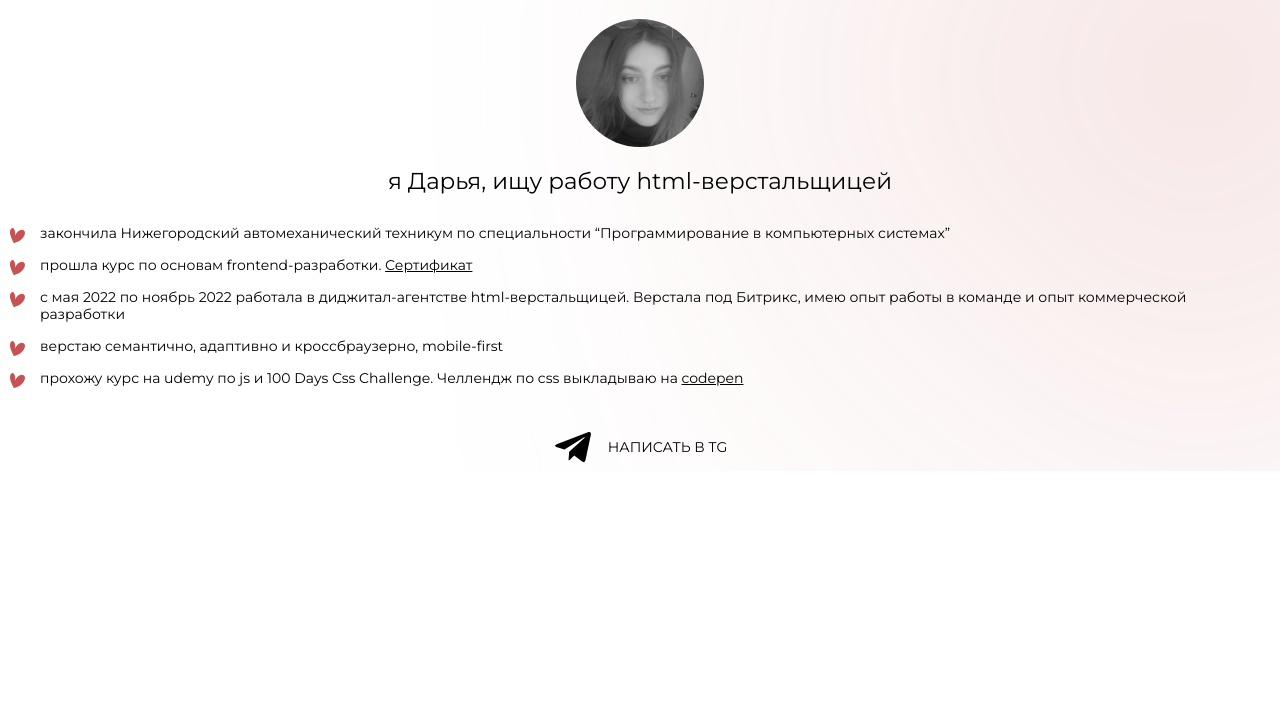
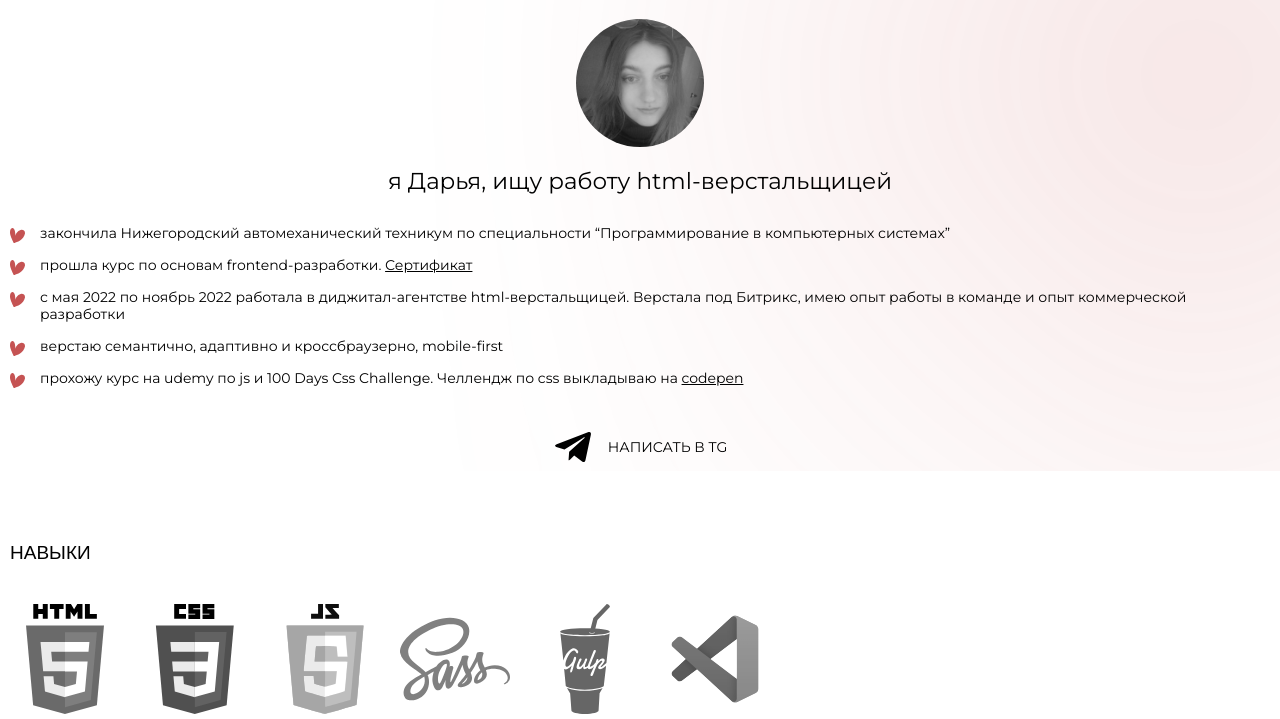
Before and after one commit to forst09/portfolio, a website: page src/index.html in a window 1280 px wide. Shown: the part 81-800 px from the top of the page. Drawn offline with nearby package versions, Linux system fonts and the light colour scheme; some packages are replaced by stand-ins of ours; files that its build step writes are made by us from their sources; a script that the page names is missing; a web font is replaced by a local one.

Commit message:
add skills and styles

```diff
--- a/gulp/version.json
+++ b/gulp/version.json
@@ -1,3 +1,3 @@
 {
-    "main": "20230318175747"
+    "main": "20230318182631"
 }
--- a/src/index.html
+++ b/src/index.html
@@ -7,6 +7,7 @@
 
 <body>
     @@include('html/header.html',{})
+    <!-- start main  -->
     <main class="main">
         <div class="wrapper">
             <div class="main__wrapper">
@@ -43,6 +44,37 @@
             </div>
         </div>
     </main>
+    <!-- end main  -->
+
+    <!-- start skills -->
+    <section class="skills">
+        <div class="wrapper">
+            <h2 class="title-medium">навыки</h2>
+        </div>
+        <div class="wrapper scroll">
+            <div class="scroll__wrapper skills__scroll">
+                <div class="img__wrapper skills__item">
+                    <img src="img/skills/html.svg" alt="html">
+                </div>
+                <div class="img__wrapper skills__item">
+                    <img src="img/skills/css.svg" alt="css">
+                </div>
+                <div class="img__wrapper skills__item">
+                    <img src="img/skills/js.svg" alt="js">
+                </div>
+                <div class="img__wrapper skills__item">
+                    <img src="img/skills/sass.svg" alt="scss">
+                </div>
+                <div class="img__wrapper skills__item">
+                    <img src="img/skills/gulp.svg" alt="gulp">
+                </div>
+                <div class="img__wrapper skills__item">
+                    <img src="img/skills/vs.svg" alt="vscode">
+                </div>
+            </div>
+        </div>
+    </section>
+    <!-- end skills -->
     @@include('html/footer.html',{})
 
     @@include('html/mobile-menu.html',{})
--- a/src/scss/style.scss
+++ b/src/scss/style.scss
@@ -47,6 +47,33 @@ svg {
 
 .not-scroll {
     overflow-y: hidden;
+}
+
+.img__wrapper {
+    display: flex;
+    align-items: center;
+    justify-content: center;
+
+    img {
+        width: 100%;
+        height: 100%;
+        object-fit: cover;
+    }
+}
+
+
+.scroll {
+    overflow-x: auto;
+
+    &::-webkit-scrollbar {
+        width: 0;
+        height: 0;
+        background-color: transparent;
+    }
+}
+
+.scroll__wrapper {
+    display: inline-flex;
 }
 
 /*header*/
@@ -220,3 +247,35 @@ svg {
 }
 
 /*end main*/
+
+/*start skills*/
+.skills {
+    margin-top: 70px;
+}
+
+.title-medium {
+    margin-bottom: 40px;
+    font-size: 19px;
+    line-height: 23px;
+    text-transform: uppercase;
+    font-weight: 500;
+}
+
+
+.skills__item {
+    position: relative;
+    width: 110px;
+    height: 110px;
+    filter: grayscale(1);
+    transition: filter 0.3s ease-in-out;
+
+    &:hover {
+        filter: grayscale(0);
+    }
+}
+
+.skills__scroll {
+    gap: 20px;
+}
+
+/*end skills*/
```
Also changed, not shown: dist/css/style.css, dist/img/icons/css.png (added), dist/img/icons/html.svg (added), dist/img/skills/css.svg (added), dist/img/skills/gulp.svg (added), dist/img/skills/html.svg (added), dist/img/skills/js.svg (added), dist/img/skills/sass.svg (added), dist/img/skills/vs.svg (added), dist/index.html, src/img/skills/css.svg (added), src/img/skills/gulp.svg (added), src/img/skills/html.svg (added), src/img/skills/js.svg (added), 2 more files.
